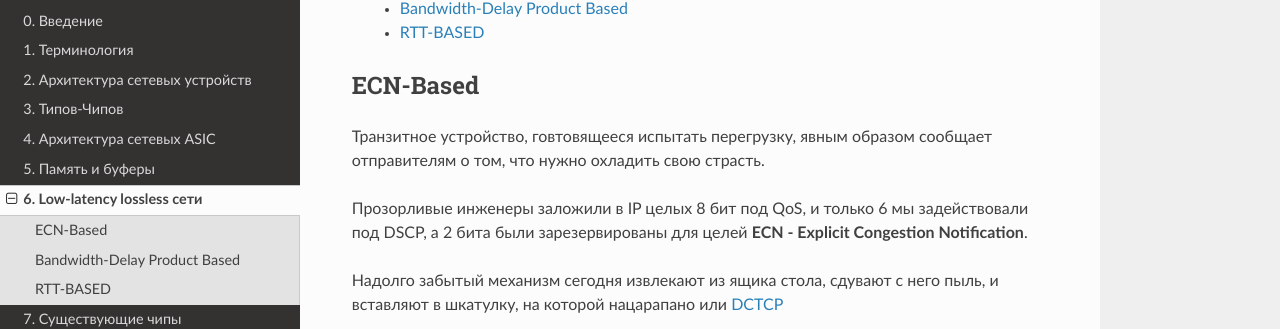
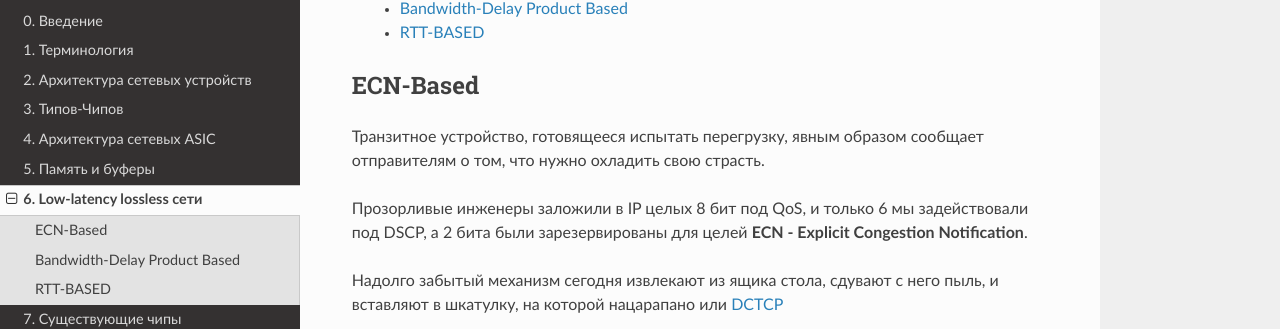
Before and after one commit to eucariot/where-to-store-the-packet, a Sphinx documentation site: the page built from docs/source/6_llll.rst, in a window 1280 px wide and 900 px high, scrolled down 368 px. Shown: the part 131-460 px from the top of the window. Built offline with Sphinx 7.4.7 and the Read the Docs theme 2.0.0, drawn with Linux system fonts in a browser that asks for light colours.

Commit message:
Picture is replaced

```diff
--- a/docs/source/5_buffers/3_buffer_architecture.rst
+++ b/docs/source/5_buffers/3_buffer_architecture.rst
@@ -281,7 +281,7 @@
 Кстати, что касается трафика, который должен вернуться в интерфейс той же карты, на которую он пришёл изначально, то здесь никаких исключений - он томится в VOQ, пока чип не даст добро переложить его в выходную очередь. С тем только отличием, что пакет не будет отправляться на фабрику. Поэтому перед лицом перегрузок все равны.
 
 Combined Input and Output Queueing w/ Virtual Output Queueing
------------------------
+-------------------------------------------------------------
 
 Как сделать еще сложнее? Совместить обе вышепреведённые техники буферизации.
 VoQ применяется на фабрике, то есть только для виртуальных портов подключающих Switch Fabric к Egress Line Card NPU, таких портов в сторону NPU относительно немного и виртуальная очередь (VoQ) всё так же находится на Ingress Line Card.
@@ -295,11 +295,9 @@
 CIOQ w/ VoQ fabric масштабируется гораздо лучше чем E2E VoQ из-за меньшего количества интерфейсов, а следовательно и очередей, поэтому подходит для PE, BNG и другого оборудования с большим количеством интерфейсов.
 Однако, недостаток двойной буферизации никуда не делся, как и недостаток размещения памяти в двух местах и как следствие бОльшего потребления энергии.
 
-    .. figure:: https://github.com/riddler63/where-to-store-the-packet/tree/master/docs/source/5_buffers/cioq_voq.png
+    .. figure:: https://fs.linkmeup.ru/images/articles/buffers/cioqwvoq.png
            :width: 500
            :align: center
-
-
 
 
 
--- a/docs/source/6_llll.rst
+++ b/docs/source/6_llll.rst
@@ -17,7 +17,7 @@
 ECN-Based
 ---------
 
-Транзитное устройство, говтовящееся испытать перегрузку, явным образом сообщает отправителям о том, что нужно охладить свою страсть.
+Транзитное устройство, готовящееся испытать перегрузку, явным образом сообщает отправителям о том, что нужно охладить свою страсть.
 
 Прозорливые инженеры заложили в IP целых 8 бит под QoS, и только 6 мы задействовали под DSCP, а 2 бита были зарезервированы для целей **ECN - Explicit Congestion Notification**.
 
```
Also changed, not shown: 10 other files.
